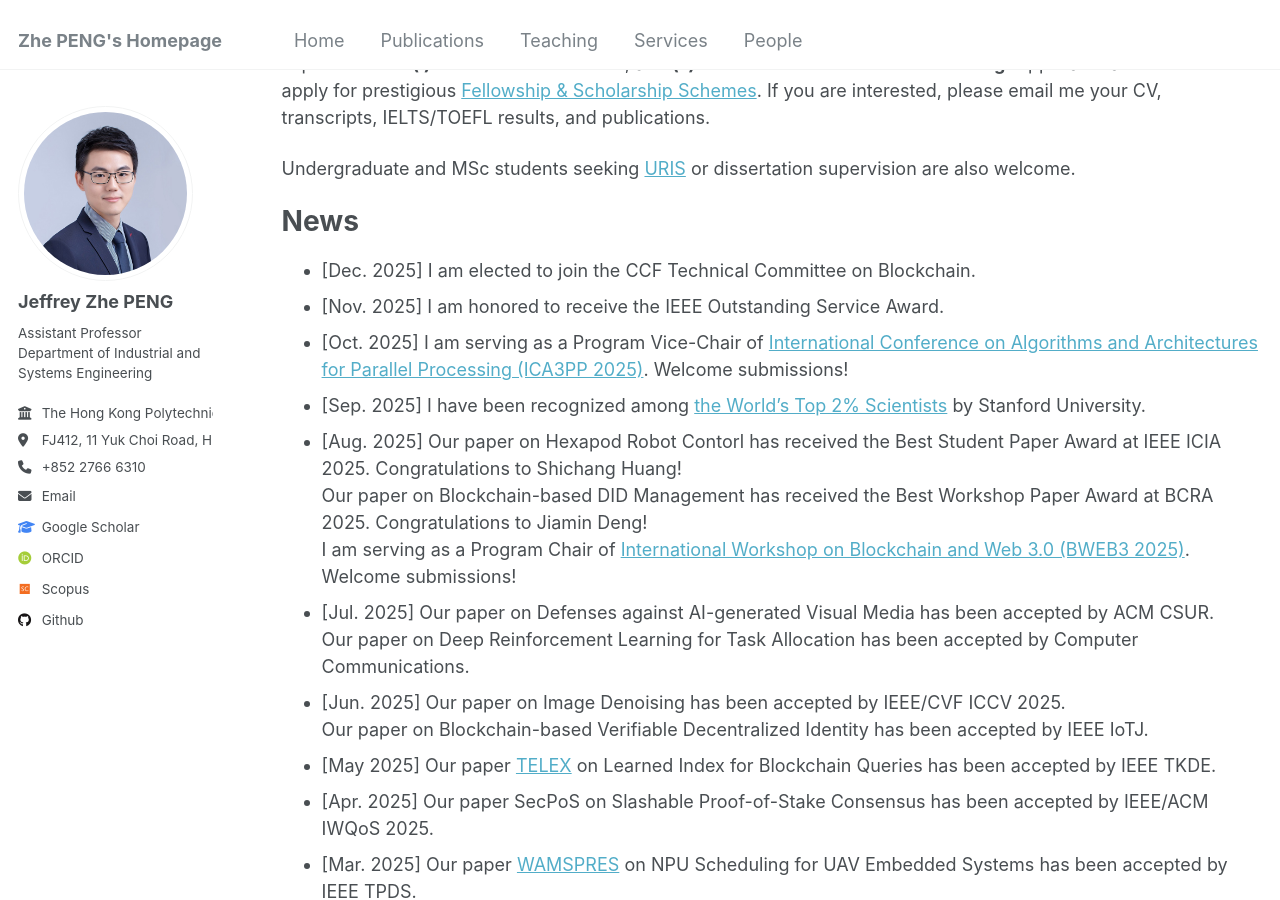
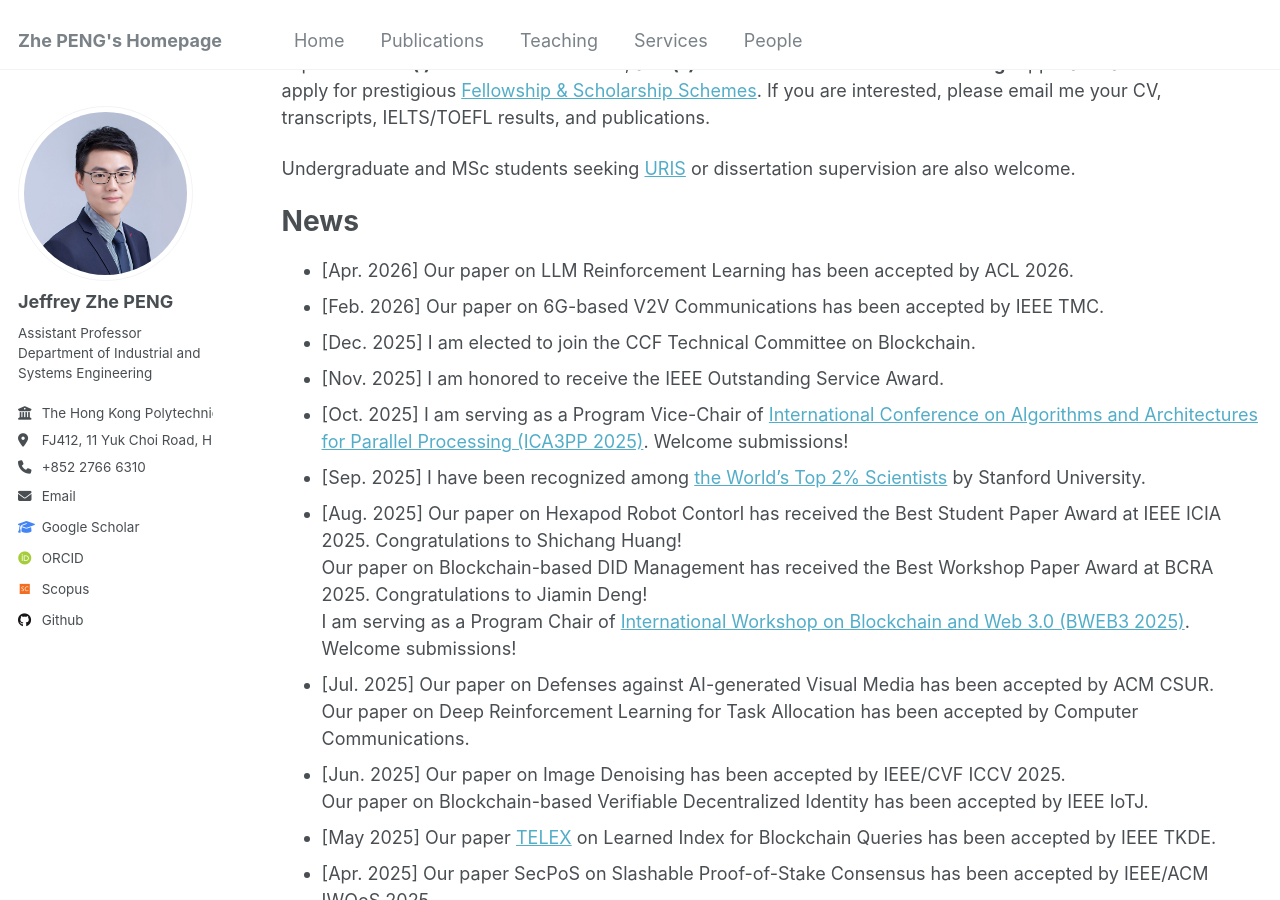
Before and after one commit to PENG-Zhe/peng-zhe.github.io, a Jekyll site: the page built from _pages/about.md, in a window 1280 px wide and 900 px high, scrolled down 652 px. Built offline with Jekyll 4.4.1, drawn with Linux system fonts in a browser that asks for light colours; some web fonts are replaced.

Commit message:
Update about.md

```diff
--- a/_pages/about.md
+++ b/_pages/about.md
@@ -26,6 +26,8 @@ Undergraduate and MSc students seeking [URIS](https://www.polyu.edu.hk/gs/ug-res
 
 # News
 <!-- -->
+- [Apr. 2026] Our paper on LLM Reinforcement Learning has been accepted by ACL 2026.
+- [Feb. 2026] Our paper on 6G-based V2V Communications has been accepted by IEEE TMC.
 - [Dec. 2025] I am elected to join the CCF Technical Committee on Blockchain.
 - [Nov. 2025] I am honored to receive the IEEE Outstanding Service Award.
 - [Oct. 2025] I am serving as a Program Vice-Chair of <a href="https://ieee-cybermatics.org/2025/ica3pp/index.html" target="_blank">International Conference on Algorithms and Architectures for Parallel Processing (ICA3PP 2025)</a>. Welcome submissions!
```
